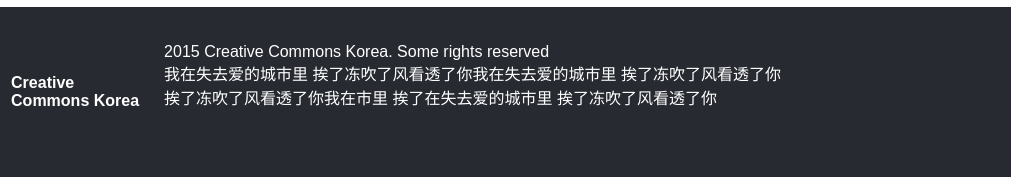
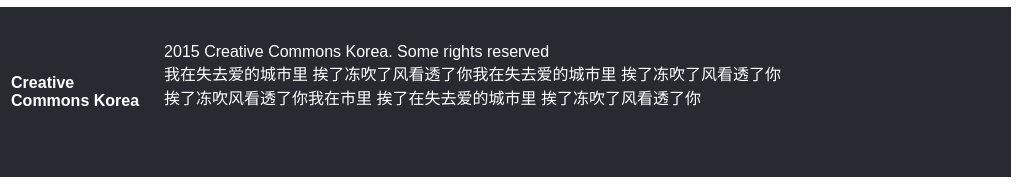
Before and after one commit to Alfred-KInyua/Capstone-Project-, a website: page about.html in a window 1280 px wide. Shown: the part 2302-2487 px from the top of the page, 261-1280 px from the left. Drawn offline with Linux system fonts and the light colour scheme; a web font is replaced by a local one.

Commit message:
Add reviewer change

```diff
--- a/about.html
+++ b/about.html
@@ -109,7 +109,7 @@
             <div class="st">
             <p>2015 Creative Commons Korea. Some rights reserved <br>
              我在失去爱的城市里 挨了冻吹了风看透了你我在失去爱的城市里 挨了冻吹了风看透了你 <br>
-            挨了冻吹了风看透了你我在市里 挨了在失去爱的城市里 挨了冻吹了风看透了你<p>
+            挨了冻吹风看透了你我在市里 挨了在失去爱的城市里 挨了冻吹了风看透了你<p>
            </div>
         </div>
         </footer>
```
